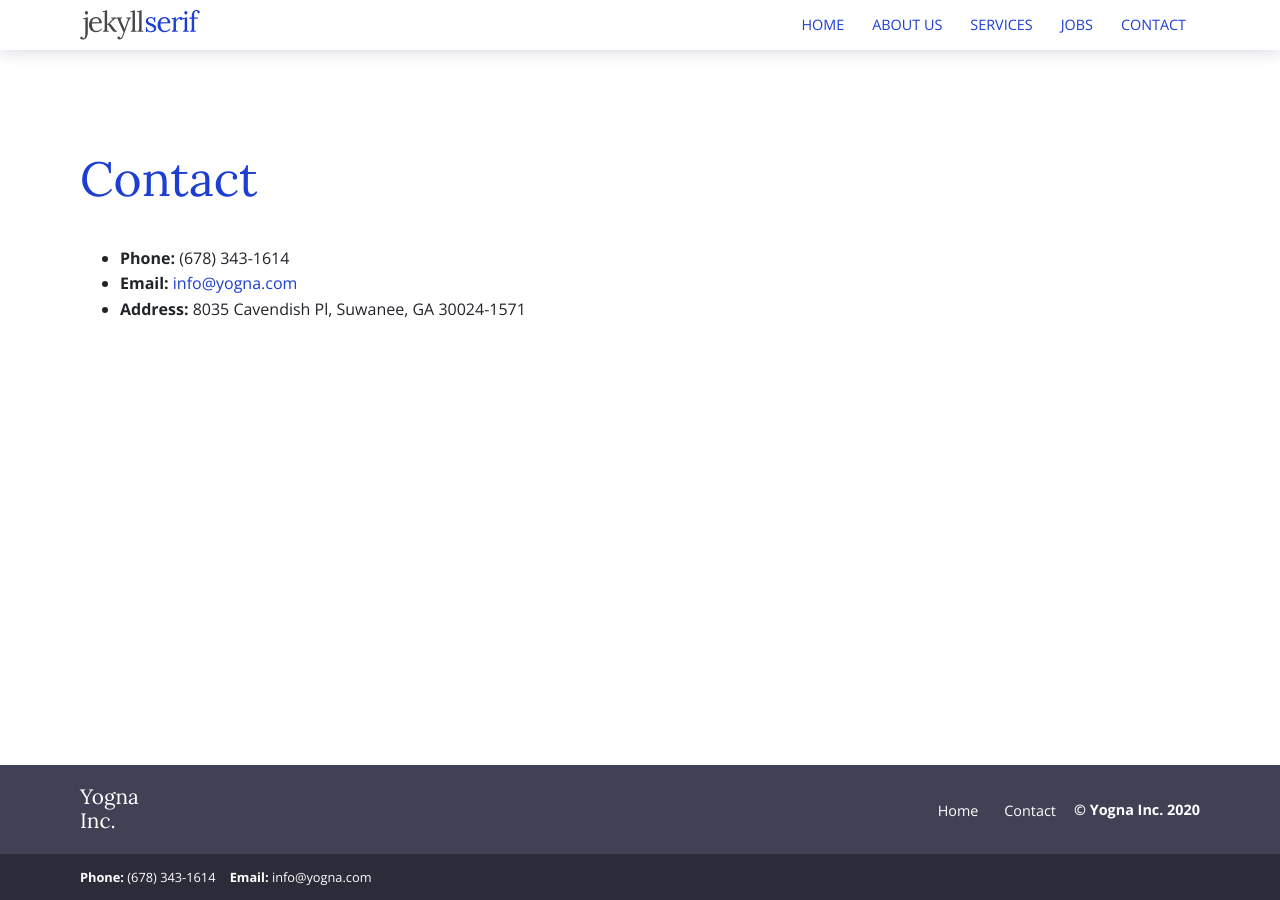
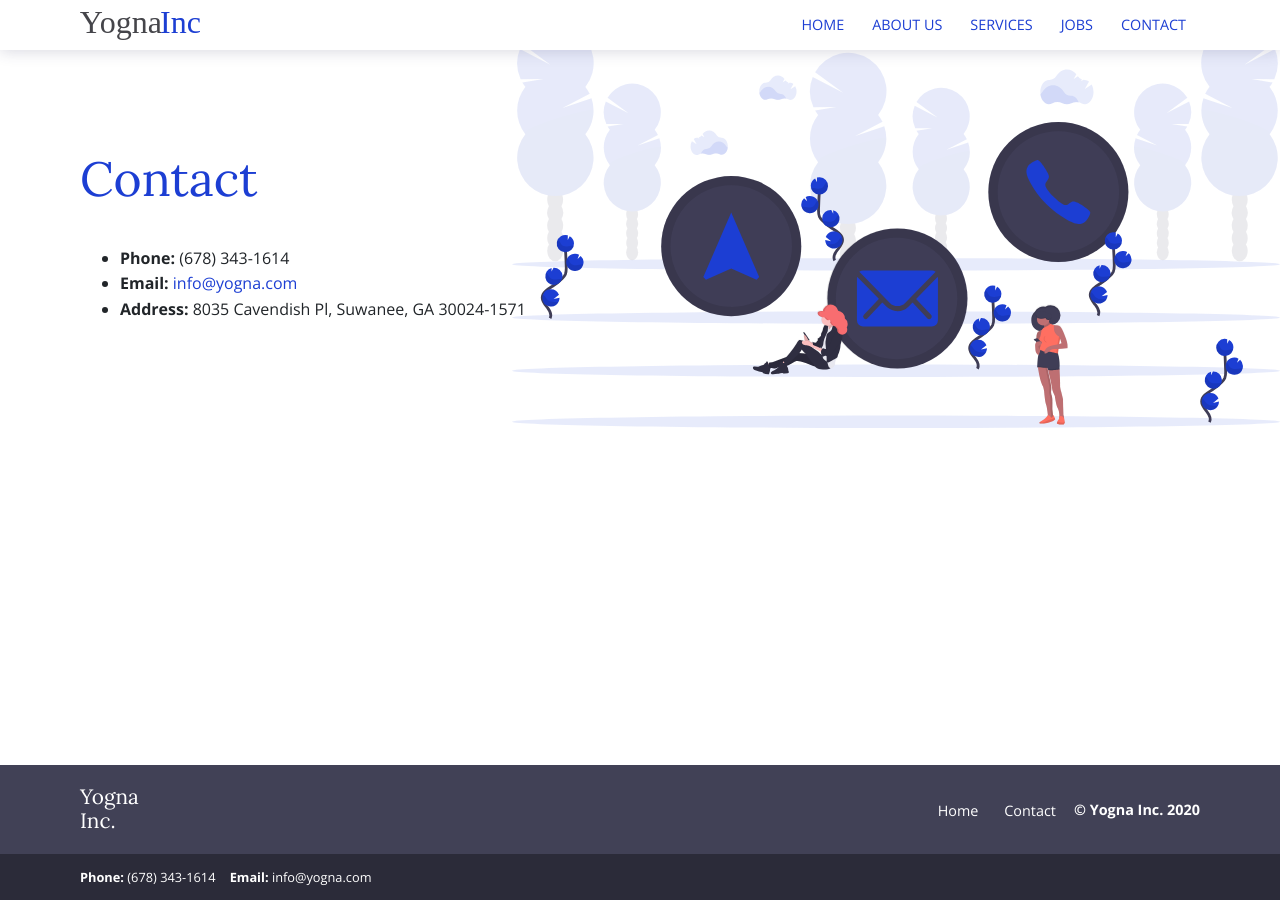
Before and after one commit to yogna/yogna.github.io, a Jekyll site: the page built from contact.html, in a window 1280 px wide. Built offline with Jekyll 4.4.1, drawn with Linux system fonts in a browser that asks for light colours.

Commit message:
Updated logo and added background image to contact us page.

```diff
--- /dev/null
+++ b/_sass/pages/contact/_page-contact.scss
@@ -0,0 +1,18 @@
+.page-contact {
+  background-image: url('../images/undraw_contact_us_15o2.svg');
+  background-repeat: no-repeat;
+  background-size: 115%;
+  background-position: 49px -40px;
+  @include media-breakpoint-up(sm) {
+    background-size: 90%;
+    background-position: 159px -40px;
+  }
+  @include media-breakpoint-up(md) {
+    background-size: 85%;
+    background-position: 199px -80px;
+  }
+  @include media-breakpoint-up(lg) {
+    background-size: 60%;
+    background-position: 100% 25px;
+  }
+}
--- a/assets/css/style.scss
+++ b/assets/css/style.scss
@@ -67,6 +67,7 @@
 
 // Pages
 @import 'pages/home';
+@import 'pages/contact/page-contact';
 @import 'pages/team/team-list';
 @import 'pages/team/team-summary';
 @import 'pages/team/page-team-list';
--- a/index.html
+++ b/index.html
@@ -1,5 +1,5 @@
 ---
-title: Jekyll Serif - Jekyll Small Business Theme
+title: Yogna Inc.
 layout: default
 bodyClass: page-home
 ---
```
Also changed, not shown: assets/images/logo.svg, assets/images/undraw_contact_us_15o2.svg (added).
